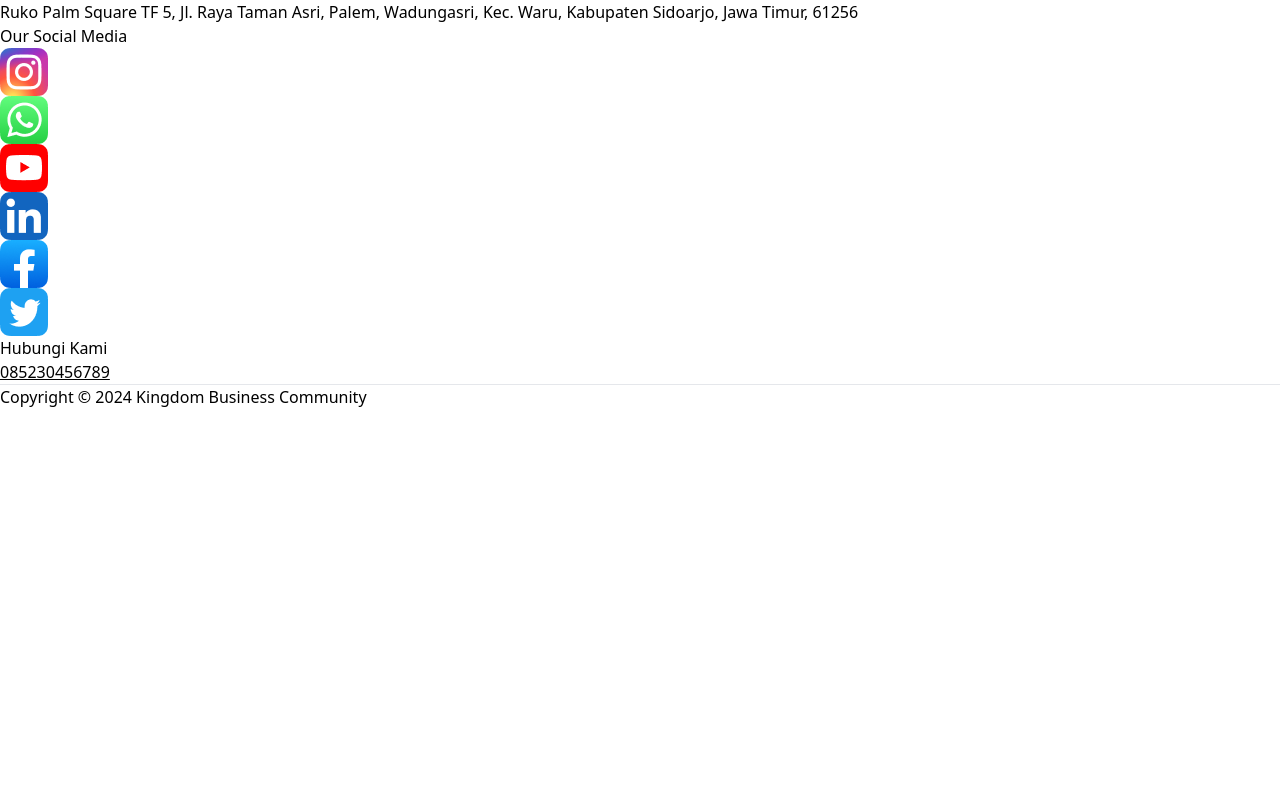
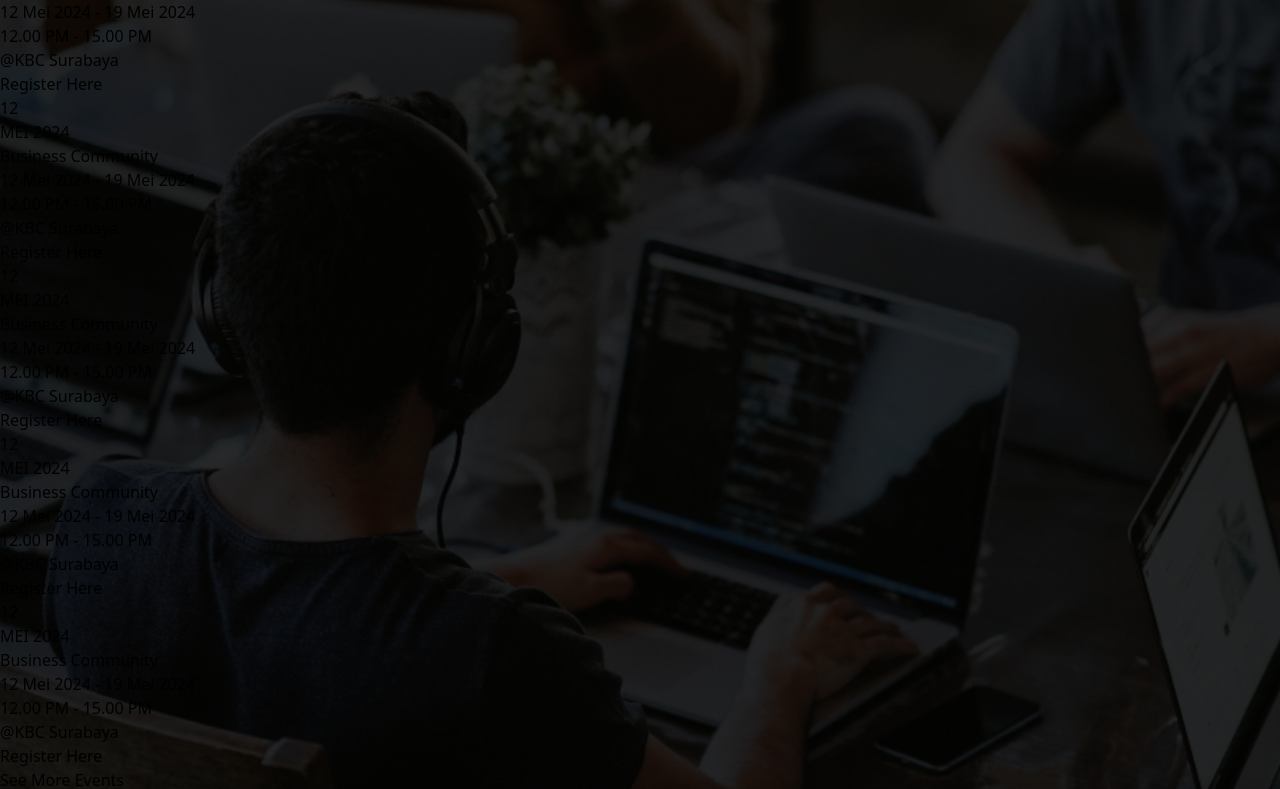
Before and after one commit to septianadip17/kbc-internship, a React (Vite) app: page / in a window 1280 px wide. Shown: the part 2729-3518 px from the top of the page. Before the commit the page ends 3138 px from the top, so only its background shows below. Built offline with nearby package versions, Linux system fonts and the light colour scheme.

Commit message:
cards events

```diff
--- a/src/pages/Home.jsx
+++ b/src/pages/Home.jsx
@@ -2,6 +2,7 @@ import Navbar from "../components/Navbar";
 import Footer from "../components/Footer";
 import Header from "../components/Header";
 import fotoRamai from "../assets/foto_ramai.png";
+import cardBackground from "../assets/card-background.png";
 
 const Home = () => {
   // data alumni
@@ -52,15 +53,52 @@ const Home = () => {
 
       {/* Total Alumni */}
       <div className="container mx-auto py-10">
-        <ul className="my-6 grid grid-cols-3 gap-4 list-none">
+        <ul className="my-6 grid grid-cols-2 md:grid-cols-2 lg:grid-cols-3 xl:grid-cols-4 gap-4 list-none">
           {alumniListItems}
         </ul>
       </div>
 
       {/* Events Card */}
-      <div className="flex flex-col items-center justify-center min-h-screen">
-        <h1 className="text-3xl font-bold mb-8">cards, acara acara di sini</h1>
+      <div
+        className="text-white p-5"
+        style={{
+          backgroundImage: `url(${cardBackground})`,
+          backgroundSize: "cover",
+          backgroundPosition: "center",
+        }}
+      >
+        <div className="flex flex-wrap justify-center md:justify-between items-center max-w-7xl mx-auto">
+          {[...Array(5)].map((_, index) => (
+            <div
+              key={index}
+              className="flex flex-col items-center bg-zinc-800 bg-opacity-70 p-4 rounded-lg m-2 w-full sm:w-auto"
+            >
+              <div className="relative flex items-center justify-center w-20 h-20 mt-2 mb-4 rounded-full bg-white text-black">
+                <div className="text-center">
+                  <div className="text-4xl font-bold">12</div>
+                  <div className="text-sm">MEI 2024</div>
+                </div>
+              </div>
+              <div className="mt-4 text-center">
+                <h3 className="font-semibold">Business Community</h3>
+                <p className="text-xs">12 Mei 2024 - 19 Mei 2024</p>
+                <p className="text-xs">12.00 PM - 15.00 PM</p>
+                <p className="text-xs">@KBC Surabaya</p>
+              </div>
+              <button className="mt-4 bg-yellow-600 text-white py-2 px-4 font-bold rounded hover:bg-yellow-700 hover:text-gray-200">
+                Register Here
+              </button>
+            </div>
+          ))}
+        </div>
+
+        <div className="text-center mt-6">
+          <button className="bg-white text-red-500 font-bold py-2 px-6 rounded hover:bg-red-500 hover:text-white">
+            See More Events
+          </button>
+        </div>
       </div>
+
       <Footer />
     </>
   );
```
